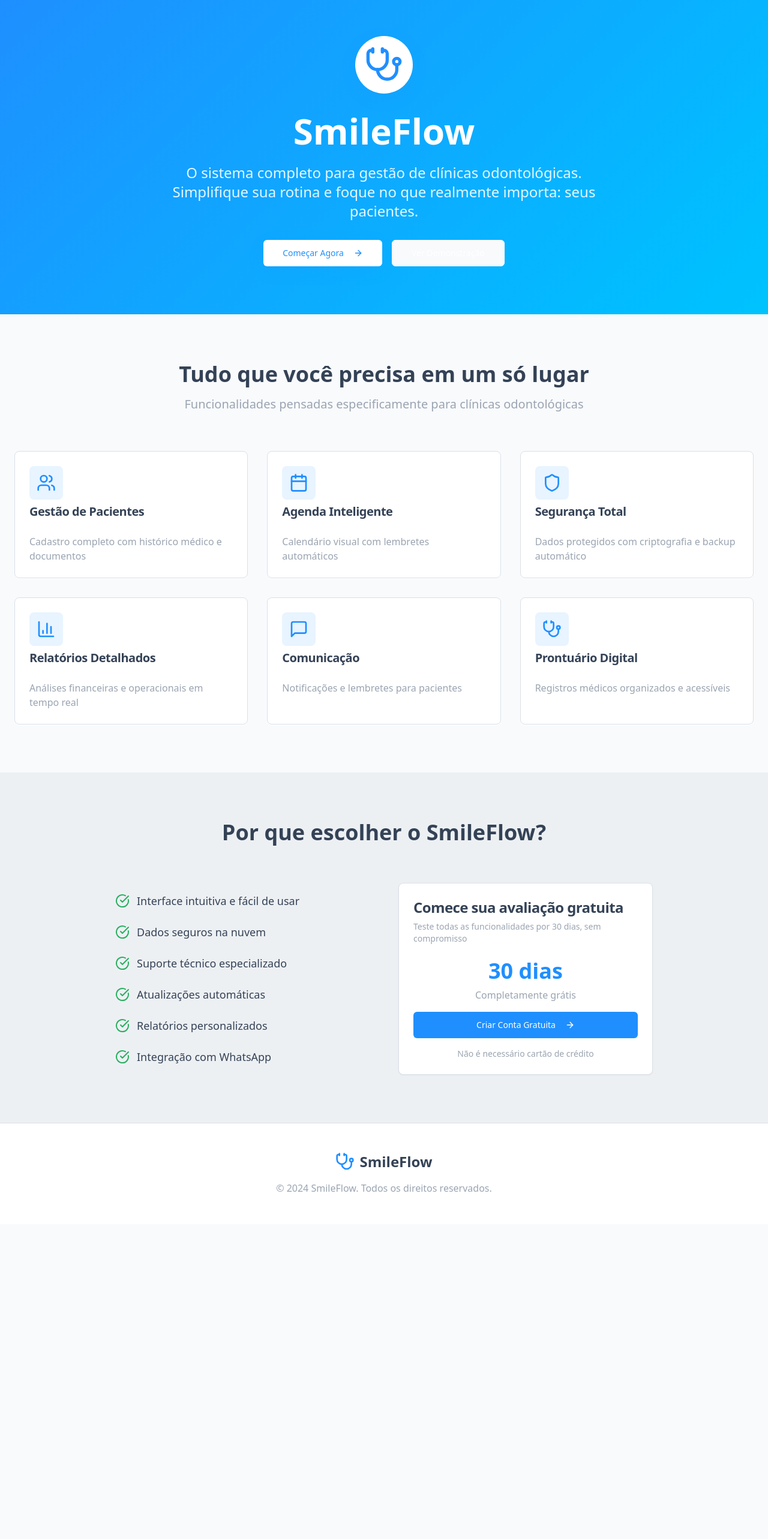
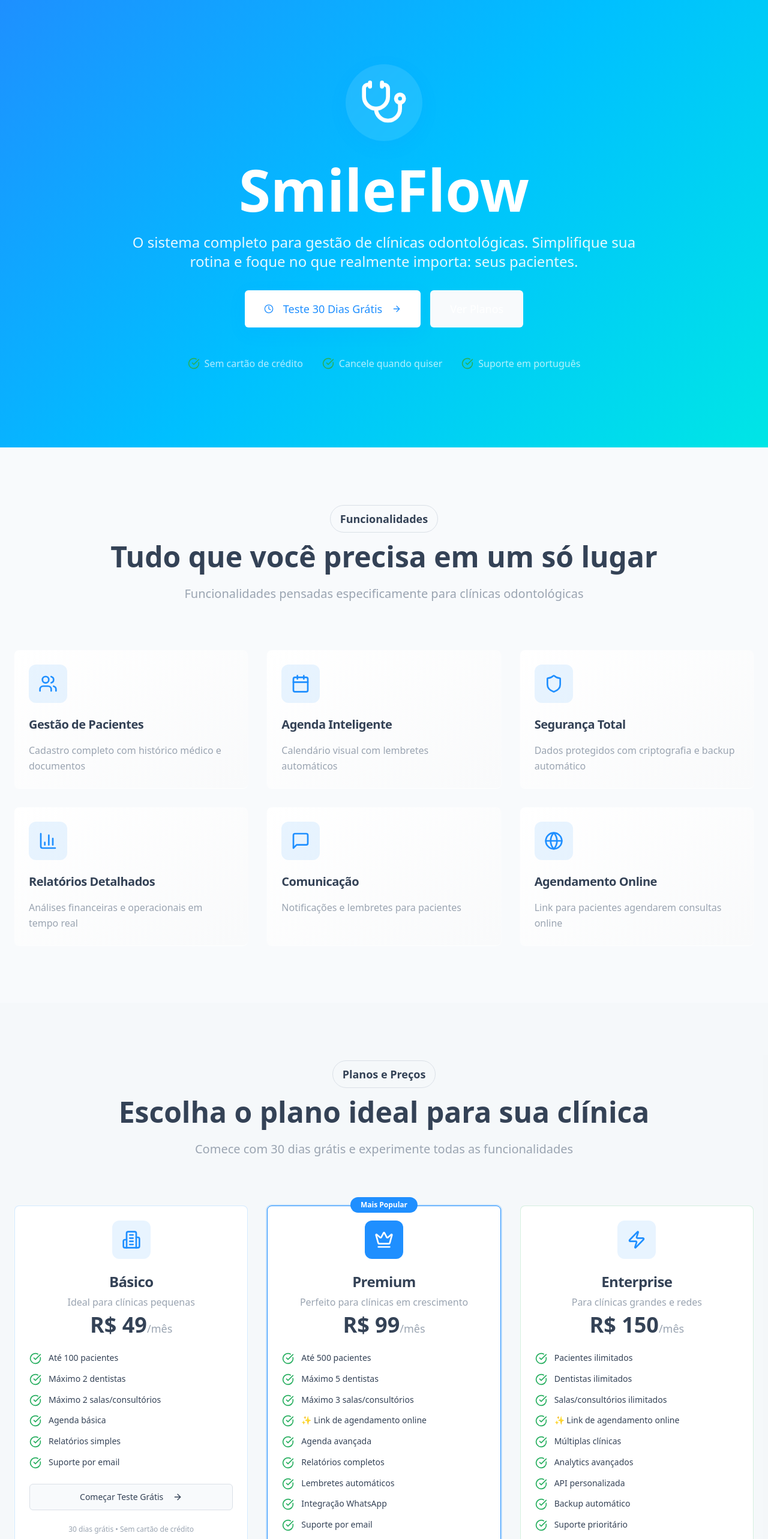
Before and after one commit to GabreuSenra/smile-flow-mvp, a React (Vite) app: page / in a window 1280 px wide. Shown: the part 20-2586 px from the top of the page at 60% size. Before the commit the page ends 2061 px from the top, so only its background shows below. Built offline with nearby package versions, Linux system fonts and the light colour scheme.

Commit message:
Update landing page

```diff
--- a/src/pages/Index.tsx
+++ b/src/pages/Index.tsx
@@ -2,6 +2,7 @@ import { useAuth } from '@/components/auth/AuthProvider';
 import { Navigate } from 'react-router-dom';
 import { Button } from '@/components/ui/button';
 import { Card, CardContent, CardDescription, CardHeader, CardTitle } from '@/components/ui/card';
+import { Badge } from '@/components/ui/badge';
 import {
   Stethoscope,
   Calendar,
@@ -10,7 +11,13 @@ import {
   BarChart3,
   MessageSquare,
   ArrowRight,
-  CheckCircle
+  CheckCircle,
+  Crown,
+  Building2,
+  Zap,
+  Star,
+  Globe,
+  Clock
 } from 'lucide-react';
 
 const Index = () => {
@@ -48,78 +55,190 @@ const Index = () => {
       description: 'Notificações e lembretes para pacientes'
     },
     {
-      icon: Stethoscope,
-      title: 'Prontuário Digital',
-      description: 'Registros médicos organizados e acessíveis'
+      icon: Globe,
+      title: 'Agendamento Online',
+      description: 'Link para pacientes agendarem consultas online'
+    }
+  ];
+
+  const plans = [
+    {
+      name: 'Básico',
+      price: 'R$ 49',
+      period: '/mês',
+      description: 'Ideal para clínicas pequenas',
+      icon: Building2,
+      features: [
+        'Até 100 pacientes',
+        'Máximo 2 dentistas',
+        'Máximo 2 salas/consultórios',
+        'Agenda básica',
+        'Relatórios simples',
+        'Suporte por email'
+      ],
+      popular: false,
+      color: 'border-primary/20'
+    },
+    {
+      name: 'Premium',
+      price: 'R$ 99',
+      period: '/mês',
+      description: 'Perfeito para clínicas em crescimento',
+      icon: Crown,
+      features: [
+        'Até 500 pacientes',
+        'Máximo 5 dentistas',
+        'Máximo 3 salas/consultórios',
+        '✨ Link de agendamento online',
+        'Agenda avançada',
+        'Relatórios completos',
+        'Lembretes automáticos',
+        'Integração WhatsApp',
+        'Suporte por email'
+      ],
+      popular: true,
+      color: 'border-primary ring-2 ring-primary/20'
+    },
+    {
+      name: 'Enterprise',
+      price: 'R$ 150',
+      period: '/mês',
+      description: 'Para clínicas grandes e redes',
+      icon: Zap,
+      features: [
+        'Pacientes ilimitados',
+        'Dentistas ilimitados',
+        'Salas/consultórios ilimitados',
+        '✨ Link de agendamento online',
+        'Múltiplas clínicas',
+        'Analytics avançados',
+        'API personalizada',
+        'Backup automático',
+        'Suporte prioritário',
+        'Requisição de funcionalidades'
+      ],
+      popular: false,
+      color: 'border-accent/20'
+    }
+  ];
+
+  const testimonials = [
+    {
+      name: "Dr. Ana Silva",
+      role: "Ortodontista",
+      clinic: "Clínica Sorriso Perfeito",
+      content: "O SmileFlow transformou nossa rotina. Economizamos 3 horas por dia só na gestão de agenda.",
+      rating: 5
+    },
+    {
+      name: "Dr. Carlos Mendes",
+      role: "Implantodontista",
+      clinic: "Dental Excellence",
+      content: "Relatórios claros e precisos. Agora tenho total controle do faturamento da clínica.",
+      rating: 5
+    },
+    {
+      name: "Dra. Marina Costa",
+      role: "Dentista Geral",
+      clinic: "Consultório Vida Dental",
+      content: "Interface muito intuitiva. Minha equipe aprendeu a usar em poucos dias.",
+      rating: 5
     }
   ];
 
   return (
-    <div className="min-h-screen bg-gradient-hero">
+    <div className="min-h-screen bg-background">
       {/* Hero Section */}
-      <div className="relative overflow-hidden">
-        <div className="container mx-auto px-6 py-20">
+      <div className="relative overflow-hidden bg-gradient-hero">
+        <div className="absolute inset-0 bg-grid-pattern opacity-10"></div>
+        <div className="relative">
+          <div className="container mx-auto px-6 py-24 lg:py-32">
             <div className="text-center">
-            <div className="flex items-center justify-center mb-8">
-              <div className="p-4 bg-white rounded-full shadow-elevated">
-                <Stethoscope className="h-16 w-16 text-primary" />
+              <div className="flex items-center justify-center mb-8 animate-float">
+                <div className="p-6 bg-white/10 backdrop-blur-sm rounded-full shadow-elevated">
+                  <Stethoscope className="h-20 w-20 text-white" />
                 </div>
               </div>
 
-            <h1 className="text-5xl md:text-6xl font-bold text-white mb-6">
+              <h1 className="text-6xl md:text-7xl lg:text-8xl font-bold text-white mb-6 animate-fade-in">
                 SmileFlow
               </h1>
 
-            <p className="text-xl md:text-2xl text-white/90 mb-8 max-w-3xl mx-auto">
+              <p className="text-xl md:text-2xl text-white/90 mb-8 max-w-4xl mx-auto animate-fade-in-up">
                 O sistema completo para gestão de clínicas odontológicas.
                 Simplifique sua rotina e foque no que realmente importa: seus pacientes.
               </p>
 
-            <div className="flex flex-col sm:flex-row gap-4 justify-center">
+              <div className="flex flex-col sm:flex-row gap-4 justify-center animate-scale-in">
                 <Button
                   size="lg"
-                className="bg-white text-primary hover:bg-white/90 shadow-elevated"
+                  className="bg-white text-primary hover:bg-white/90 shadow-elevated text-lg px-8 py-4 h-auto"
                   onClick={() => window.location.href = '/auth'}
                 >
-                Começar Agora
+                  <Clock className="mr-2 h-5 w-5" />
+                  Teste 30 Dias Grátis
                   <ArrowRight className="ml-2 h-5 w-5" />
                 </Button>
 
                 <Button
                   size="lg"
                   variant="outline"
-                className="border-white text-white hover:bg-white/10 hover:text-white"
+                  className="border-white/30 text-white hover:bg-white/10 hover:text-white backdrop-blur-sm text-lg px-8 py-4 h-auto"
+                  onClick={() => document.getElementById('plans')?.scrollIntoView({ behavior: 'smooth' })}
                 >
-                Ver Demonstração
+                  Ver Planos
                 </Button>
+              </div>
+
+              <div className="mt-12 flex items-center justify-center gap-8 text-white/70">
+                <div className="flex items-center gap-2">
+                  <CheckCircle className="h-5 w-5 text-accent" />
+                  <span>Sem cartão de crédito</span>
+                </div>
+                <div className="flex items-center gap-2">
+                  <CheckCircle className="h-5 w-5 text-accent" />
+                  <span>Cancele quando quiser</span>
+                </div>
+                <div className="flex items-center gap-2">
+                  <CheckCircle className="h-5 w-5 text-accent" />
+                  <span>Suporte em português</span>
+                </div>
+              </div>
             </div>
           </div>
         </div>
       </div>
 
       {/* Features Section */}
-      <div className="py-20 bg-background">
+      <div className="py-24 bg-background">
         <div className="container mx-auto px-6">
-          <div className="text-center mb-16">
-            <h2 className="text-3xl md:text-4xl font-bold mb-4">
+          <div className="text-center mb-20 animate-fade-in-up">
+            <Badge variant="outline" className="mb-4 text-lg px-4 py-2">
+              Funcionalidades
+            </Badge>
+            <h2 className="text-4xl md:text-5xl font-bold mb-6">
               Tudo que você precisa em um só lugar
             </h2>
-            <p className="text-xl text-muted-foreground max-w-2xl mx-auto">
+            <p className="text-xl text-muted-foreground max-w-3xl mx-auto">
               Funcionalidades pensadas especificamente para clínicas odontológicas
             </p>
           </div>
 
           <div className="grid grid-cols-1 md:grid-cols-2 lg:grid-cols-3 gap-8">
             {features.map((feature, index) => (
-              <Card key={index} className="shadow-card hover:shadow-elevated transition-all">
-                <CardHeader>
-                  <div className="p-3 bg-primary/10 rounded-lg w-fit">
+              <Card
+                key={index}
+                className="shadow-card hover:shadow-elevated transition-all duration-300 hover:-translate-y-2 animate-scale-in border-0 bg-gradient-card"
+                style={{ animationDelay: `${index * 0.1}s` }}
+              >
+                <CardHeader className="pb-4">
+                  <div className="p-4 bg-primary/10 rounded-xl w-fit mb-4">
                     <feature.icon className="h-8 w-8 text-primary" />
                   </div>
                   <CardTitle className="text-xl">{feature.title}</CardTitle>
                 </CardHeader>
                 <CardContent>
-                  <CardDescription className="text-base">
+                  <CardDescription className="text-base leading-relaxed">
                     {feature.description}
                   </CardDescription>
                 </CardContent>
@@ -129,75 +248,175 @@ const Index = () => {
         </div>
       </div>
 
-      {/* Benefits Section */}
-      <div className="py-20 bg-secondary">
+      {/* Plans Section */}
+      <div id="plans" className="py-24 bg-secondary/30">
         <div className="container mx-auto px-6">
-          <div className="max-w-4xl mx-auto">
-            <div className="text-center mb-16">
-              <h2 className="text-3xl md:text-4xl font-bold mb-4">
-                Por que escolher o SmileFlow?
+          <div className="text-center mb-20 animate-fade-in-up">
+            <Badge variant="outline" className="mb-4 text-lg px-4 py-2">
+              Planos e Preços
+            </Badge>
+            <h2 className="text-4xl md:text-5xl font-bold mb-6">
+              Escolha o plano ideal para sua clínica
+            </h2>
+            <p className="text-xl text-muted-foreground max-w-3xl mx-auto">
+              Comece com 30 dias grátis e experimente todas as funcionalidades
+            </p>
+          </div>
+
+          <div className="grid grid-cols-1 md:grid-cols-3 gap-8 max-w-7xl mx-auto">
+            {plans.map((plan, index) => {
+              const IconComponent = plan.icon;
+
+              return (
+                <Card
+                  key={index}
+                  className={`relative shadow-card hover:shadow-elevated transition-all duration-300 hover:-translate-y-2 ${plan.color} animate-scale-in`}
+                  style={{ animationDelay: `${index * 0.2}s` }}
+                >
+                  {plan.popular && (
+                    <div className="absolute -top-4 left-1/2 transform -translate-x-1/2">
+                      <Badge className="bg-primary text-primary-foreground px-4 py-1">
+                        Mais Popular
+                      </Badge>
+                    </div>
+                  )}
+
+                  <CardHeader className="text-center pb-6">
+                    <div className={`w-16 h-16 rounded-xl ${plan.popular ? 'bg-primary' : 'bg-primary/10'} flex items-center justify-center mx-auto mb-4`}>
+                      <IconComponent className={`h-8 w-8 ${plan.popular ? 'text-white' : 'text-primary'}`} />
+                    </div>
+                    <CardTitle className="text-2xl mb-2">{plan.name}</CardTitle>
+                    <CardDescription className="text-base mb-4">{plan.description}</CardDescription>
+                    <div className="text-4xl font-bold">
+                      {plan.price}
+                      <span className="text-lg font-normal text-muted-foreground">{plan.period}</span>
+                    </div>
+                  </CardHeader>
+
+                  <CardContent className="space-y-6">
+                    <ul className="space-y-3">
+                      {plan.features.map((feature, featureIndex) => (
+                        <li key={featureIndex} className="flex items-start gap-3">
+                          <CheckCircle className="h-5 w-5 text-accent mt-0.5 flex-shrink-0" />
+                          <span className="text-sm leading-relaxed">{feature}</span>
+                        </li>
+                      ))}
+                    </ul>
+
+                    <Button
+                      className={`w-full ${plan.popular ? 'bg-primary hover:bg-primary-hover' : ''}`}
+                      variant={plan.popular ? "default" : "outline"}
+                      size="lg"
+                      onClick={() => window.location.href = '/auth'}
+                    >
+                      Começar Teste Grátis
+                      <ArrowRight className="ml-2 h-4 w-4" />
+                    </Button>
+
+                    <p className="text-xs text-center text-muted-foreground">
+                      30 dias grátis • Sem cartão de crédito
+                    </p>
+                  </CardContent>
+                </Card>
+              );
+            })}
+          </div>
+        </div>
+      </div>
+
+      {/* Testimonials Section */}
+      <div className="py-24 bg-background">
+        <div className="container mx-auto px-6">
+          <div className="text-center mb-20 animate-fade-in-up">
+            <Badge variant="outline" className="mb-4 text-lg px-4 py-2">
+              Depoimentos
+            </Badge>
+            <h2 className="text-4xl md:text-5xl font-bold mb-6">
+              Clínicas que já transformaram sua gestão
             </h2>
           </div>
 
-            <div className="grid md:grid-cols-2 gap-12 items-center">
-              <div className="space-y-6">
-                {[
-                  'Interface intuitiva e fácil de usar',
-                  'Dados seguros na nuvem',
-                  'Suporte técnico especializado',
-                  'Atualizações automáticas',
-                  'Relatórios personalizados',
-                  'Integração com WhatsApp'
-                ].map((benefit, index) => (
-                  <div key={index} className="flex items-center space-x-3">
-                    <CheckCircle className="h-6 w-6 text-accent flex-shrink-0" />
-                    <span className="text-lg">{benefit}</span>
-                  </div>
+          <div className="grid grid-cols-1 md:grid-cols-3 gap-8 max-w-6xl mx-auto">
+            {testimonials.map((testimonial, index) => (
+              <Card
+                key={index}
+                className="shadow-card hover:shadow-elevated transition-all duration-300 animate-fade-in-up"
+                style={{ animationDelay: `${index * 0.2}s` }}
+              >
+                <CardHeader>
+                  <div className="flex items-center gap-1 mb-2">
+                    {[...Array(testimonial.rating)].map((_, i) => (
+                      <Star key={i} className="h-4 w-4 fill-accent text-accent" />
                     ))}
                   </div>
-
-              <Card className="shadow-elevated">
-                <CardHeader>
-                  <CardTitle className="text-2xl">Comece sua avaliação gratuita</CardTitle>
-                  <CardDescription>
-                    Teste todas as funcionalidades por 30 dias, sem compromisso
+                  <CardDescription className="text-base leading-relaxed italic">
+                    "{testimonial.content}"
                   </CardDescription>
                 </CardHeader>
-                <CardContent className="space-y-4">
-                  <div className="text-center">
-                    <div className="text-4xl font-bold text-primary mb-2">30 dias</div>
-                    <div className="text-muted-foreground">Completamente grátis</div>
+                <CardContent>
+                  <div>
+                    <div className="font-semibold">{testimonial.name}</div>
+                    <div className="text-sm text-muted-foreground">{testimonial.role}</div>
+                    <div className="text-xs text-muted-foreground">{testimonial.clinic}</div>
+                  </div>
+                </CardContent>
+              </Card>
+            ))}
+          </div>
+        </div>
       </div>
 
+      {/* CTA Section */}
+      <div className="py-24 bg-gradient-primary">
+        <div className="container mx-auto px-6 text-center">
+          <div className="max-w-4xl mx-auto animate-fade-in-up">
+            <h2 className="text-4xl md:text-5xl font-bold text-white mb-6">
+              Pronto para transformar sua clínica?
+            </h2>
+            <p className="text-xl text-white/90 mb-8">
+              Junte-se a centenas de clínicas que já otimizaram sua gestão com o SmileFlow
+            </p>
+
+            <div className="flex flex-col sm:flex-row gap-4 justify-center">
               <Button
-                    className="w-full"
                 size="lg"
+                className="bg-white text-primary hover:bg-white/90 shadow-elevated text-lg px-8 py-4 h-auto"
                 onClick={() => window.location.href = '/auth'}
               >
-                    Criar Conta Gratuita
+                <Clock className="mr-2 h-5 w-5" />
+                Começar Teste Gratuito
                 <ArrowRight className="ml-2 h-5 w-5" />
               </Button>
+            </div>
 
-                  <p className="text-sm text-muted-foreground text-center">
-                    Não é necessário cartão de crédito
+            <p className="text-white/70 mt-6">
+              30 dias grátis • Não é necessário cartão de crédito
             </p>
-                </CardContent>
-              </Card>
-            </div>
           </div>
         </div>
       </div>
 
       {/* Footer */}
-      <footer className="py-12 bg-card border-t">
-        <div className="container mx-auto px-6 text-center">
-          <div className="flex items-center justify-center mb-4">
-            <Stethoscope className="h-8 w-8 text-primary mr-2" />
+      <footer className="py-16 bg-card border-t">
+        <div className="container mx-auto px-6">
+          <div className="flex flex-col items-center text-center space-y-6">
+            <div className="flex items-center">
+              <Stethoscope className="h-8 w-8 text-primary mr-3" />
               <span className="text-2xl font-bold">SmileFlow</span>
             </div>
-          <p className="text-muted-foreground">
-            © 2024 SmileFlow. Todos os direitos reservados.
+
+            <p className="text-muted-foreground max-w-2xl">
+              Transformando a gestão de clínicas odontológicas com tecnologia moderna e intuitiva.
             </p>
+
+            <div className="flex items-center gap-8 text-sm text-muted-foreground">
+              <span>© 2024 SmileFlow</span>
+              <span>•</span>
+              <span>Todos os direitos reservados</span>
+              <span>•</span>
+              <span>Feito com ❤️ no Brasil</span>
+            </div>
+          </div>
         </div>
       </footer>
     </div>
```
Also changed, not shown: tailwind.config.ts (+61 -1 lines). Lines whose indentation alone changed are shown as unchanged.
